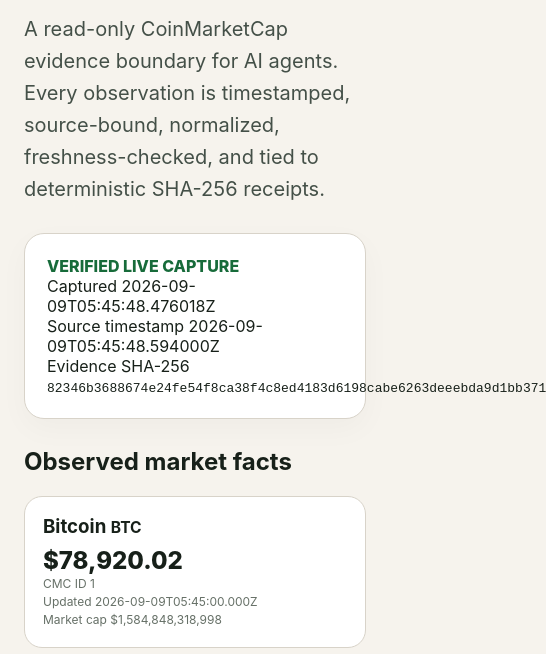
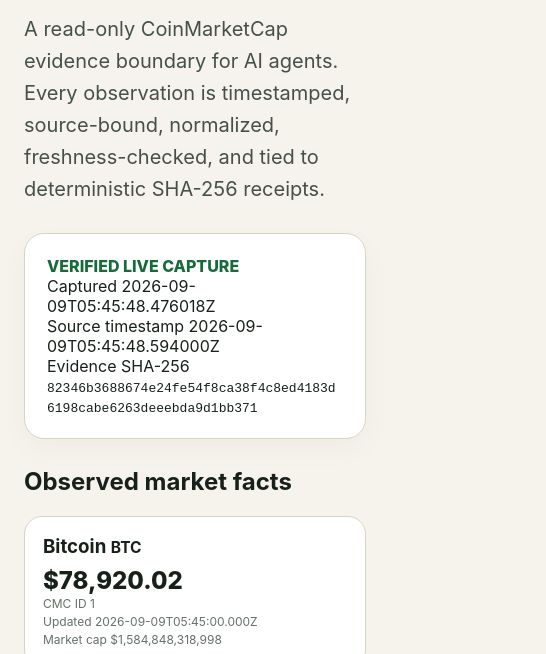
Before and after one commit to nymrel/nymrel-marketproof, a plain HTML site: page docs/index.html in a window 390 px wide. Shown: the part 181-835 px from the top of the page, 546 px wide, since content can reach past the window. Drawn offline with Linux system fonts and the light colour scheme.

Commit message:
Fix mobile evidence digest overflow

```diff
--- a/docs/style.css
+++ b/docs/style.css
@@ -1 +1,2 @@
 :root{font-family:Inter,ui-sans-serif,system-ui;background:#f6f3ed;color:#172019}body{margin:0}main{max-width:980px;margin:auto;padding:56px 24px 80px}.eyebrow{font-size:12px;letter-spacing:.2em;font-weight:800}h1{font-size:clamp(42px,8vw,84px);line-height:.94;margin:.25em 0}.lead{font-size:20px;line-height:1.6;max-width:760px;color:#445048}.card{background:#fff;border:1px solid #d8d3c9;border-radius:20px;padding:22px;margin:28px 0;box-shadow:0 10px 30px #00000008}.grid{display:grid;grid-template-columns:repeat(auto-fit,minmax(210px,1fr));gap:14px}.asset{background:#fff;border:1px solid #d8d3c9;border-radius:18px;padding:18px}.asset h3{margin:0 0 8px}.price{font-size:24px;font-weight:800}.meta{font-size:12px;color:#667067;line-height:1.5}pre{white-space:pre-wrap;word-break:break-word;font-size:12px;line-height:1.5;background:#141a16;color:#e7efe9;padding:18px;border-radius:14px;overflow:auto}.ok{font-weight:800;color:#176b3a}footer{margin-top:48px;color:#667067;font-size:13px}
+#status code{overflow-wrap:anywhere}
```
